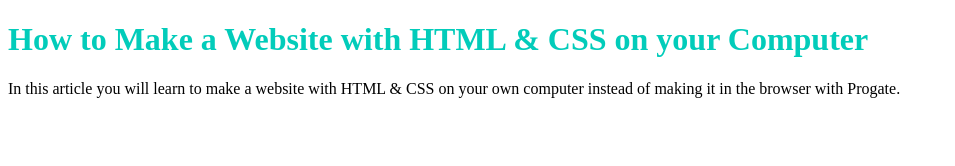
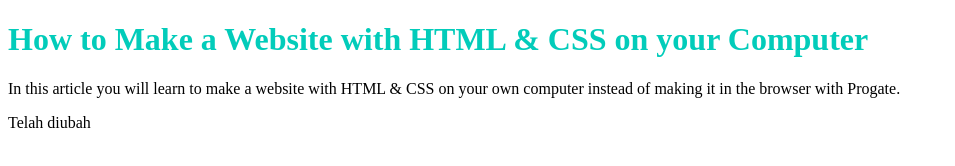
Before and after one commit to umam-isnanto/umam.github.io, a plain HTML site: page index.html in a window 1280 px wide. Shown: the whole page, without its empty margins (0-955 px from the left). Drawn offline with Linux system fonts and the light colour scheme.

Commit message:
Update index.html

```diff
--- a/index.html
+++ b/index.html
@@ -8,5 +8,6 @@
   <body>
     <h1 class="title">How to Make a Website with HTML & CSS on your Computer</h1>
     <p>In this article you will learn to make a website with HTML & CSS on your own computer instead of making it in the browser with Progate.</p>
+    <p>Telah diubah</p>
   </body>
 </html>
```
